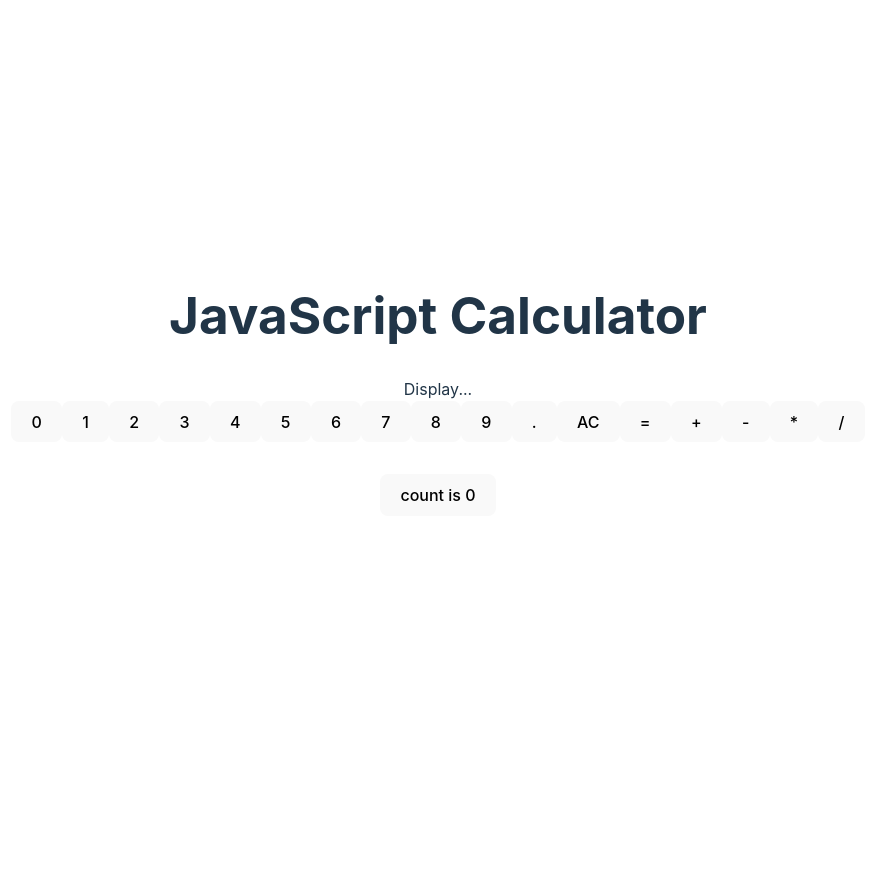
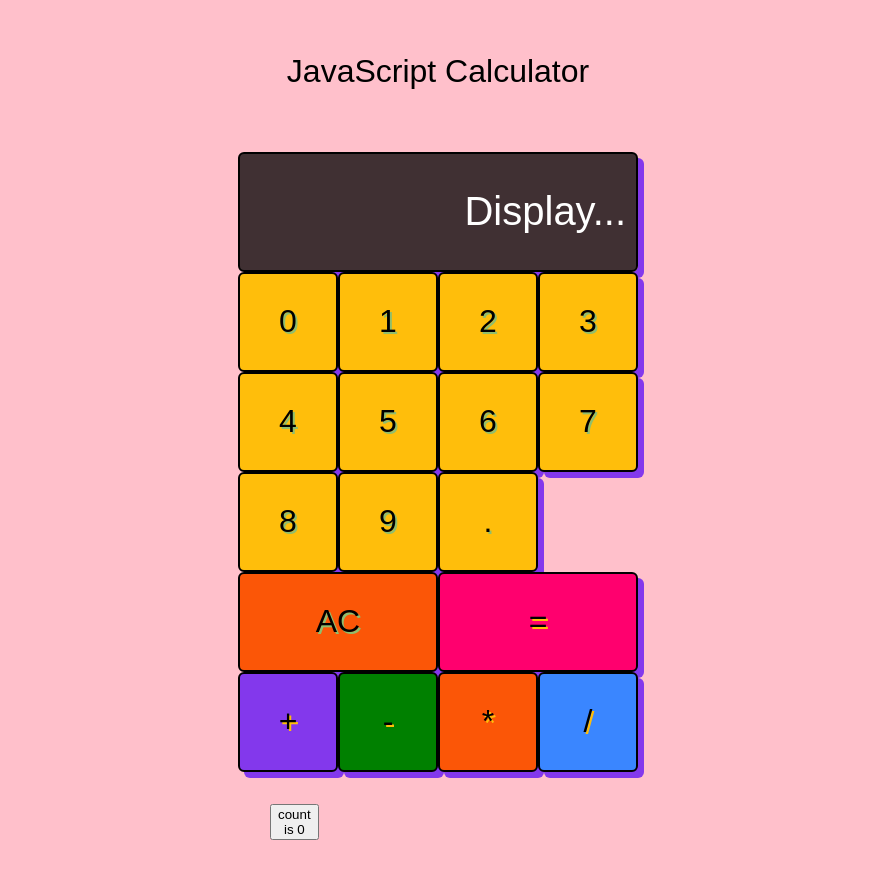
Before and after one commit to JohanCodeForFun/javascript-calculator, a React (Vite) app: page / in a window 1280 px wide. Shown: the top 878 px of the page, without its empty margins (202-1077 px from the left). Before the commit the page ends 800 px from the top, so only its background shows below. Built offline with nearby package versions, Linux system fonts and the light colour scheme.

Commit message:
WIP add styling from previous calc project

```diff
--- a/src/App.tsx
+++ b/src/App.tsx
@@ -1,16 +1,19 @@
-import { useState } from 'react'
-import Display from './components/Display'
-import Digits from './components/Digits'
-import Operations from './components/Operations'
-import './App.css'
+import { useState } from "react";
+import Display from "./components/Display";
+import Digits from "./components/Digits";
+import Operations from "./components/Operations";
+import "./App.css";
 
 function App() {
-  const [count, setCount] = useState(0)
+  const [count, setCount] = useState(0);
+  const [display, setDisplay] = useState(12345);
 
   return (
     <>
       <h1>JavaScript Calculator</h1>
-      <Display />
+      <div className="calculator-body">
+        <div className="calculator-grid">
+          <Display display={display} />
           <Digits />
           <Operations />
           <div className="card">
@@ -18,8 +21,10 @@ function App() {
               count is {count}
             </button>
           </div>
+        </div>
+      </div>
     </>
-  )
+  );
 }
 
-export default App
+export default App;
--- a/src/components/Display.tsx
+++ b/src/components/Display.tsx
@@ -1,7 +1,11 @@
 export default function display() {
   return (
     <>
-      <div id="display">Display...</div>
+      <div id="display" className="output">
+        <div className="current-operand">
+          Display...
+        </div>
+      </div>
     </>
   )
 }
--- a/src/components/Operations.tsx
+++ b/src/components/Operations.tsx
@@ -1,12 +1,12 @@
 export default function Operations() {
   return (
     <>
-      <button id="clear">AC</button>
-      <button id="equals">=</button>
-      <button id="add">+</button>
-      <button id="subtract">-</button>
-      <button id="multiply">*</button>
-      <button id="divide">/</button>
+      <button id="clear" className="btn-ac span-two">AC</button>
+      <button id="equals" className="btn-equal span-two">=</button>
+      <button id="add" className="btn-add">+</button>
+      <button id="subtract" className="btn-sub">-</button>
+      <button id="multiply" className="btn-mul">*</button>
+      <button id="divide" className="btn-div">/</button>
     </>
   )
 }
--- a/src/index.css
+++ b/src/index.css
@@ -1,69 +1,97 @@
 :root {
-  font-family: Inter, system-ui, Avenir, Helvetica, Arial, sans-serif;
-  line-height: 1.5;
-  font-weight: 400;
-
-  color-scheme: light dark;
-  color: rgba(255, 255, 255, 0.87);
-  background-color: #242424;
-
-  font-synthesis: none;
-  text-rendering: optimizeLegibility;
-  -webkit-font-smoothing: antialiased;
-  -moz-osx-font-smoothing: grayscale;
-  -webkit-text-size-adjust: 100%;
+  --main-bg-color: pink;
+  --main-text-color: #000;
+  --main-text-shadow: white;
+  --second-text-shadow: salmon;
+  --text-shadow-color: #3a86ff;
+  --display-bg: #90be6d;
+  --btn-color: #ffbe0b;
+  --btn-add-color: #8338ec;
+  --btn-sub-color: green;
+  --btn-mul-color: #fb5607;
+  --btn-div-color: #3a86ff;
+  --btn-dot-color: #000;
+  --btn-equal-color: #ff006e;
 }
 
-a {
-  font-weight: 500;
-  color: #646cff;
-  text-decoration: inherit;
-}
-a:hover {
-  color: #535bf2;
+*, *::before, *::after {
+  box-sizing: border-box;
+  font-family: sans-serif;
+  font-weight: normal;
 }
 
+
 body {
+  background-color: var(--main-bg-color);
+  color: var(--main-text-color);
+  padding: 0;
   margin: 0;
-  display: flex;
-  place-items: center;
-  min-width: 320px;
-  min-height: 100vh;
 }
 
-h1 {
-  font-size: 3.2em;
-  line-height: 1.1;
+.calculator-grid {
+  display: grid;
+  justify-content: center;
+  align-content: center;
+  min-height: 100vh;
+  grid-template-columns: repeat(4, 100px);
+  grid-template-rows: minmax(120px, auto) repeat(5, 100px);
 }
 
-button {
-  border-radius: 8px;
-  border: 1px solid transparent;
-  padding: 0.6em 1.2em;
-  font-size: 1em;
-  font-weight: 500;
-  font-family: inherit;
-  background-color: #1a1a1a;
+.calculator-grid > button {
   cursor: pointer;
-  transition: border-color 0.25s;
-}
-button:hover {
-  border-color: #646cff;
-}
-button:focus,
-button:focus-visible {
-  outline: 4px auto -webkit-focus-ring-color;
+  font-size: 2rem;
+  outline: none;
+  background-color: var(--btn-color);
+  border: 2px solid var(--main-text-color);
+  text-shadow: 2px 2px var(--display-bg);
+  box-shadow: 6px 6px var(--btn-add-color);
+  border-radius: 6px;
 }
 
-@media (prefers-color-scheme: light) {
-  :root {
-    color: #213547;
-    background-color: #ffffff;
-  }
-  a:hover {
-    color: #747bff;
-  }
-  button {
-    background-color: #f9f9f9;
-  }
+.calculator-grid > .btn-ac {background-color: var(--btn-mul-color);}
+.calculator-grid > .btn-div {background-color: var(--btn-div-color);}
+.calculator-grid > .btn-mul {background-color: var(--btn-mul-color);}
+.calculator-grid > .btn-add {background-color: var(--btn-add-color);}
+.calculator-grid > .btn-sub {background-color: var(--btn-sub-color);}
+.calculator-grid > .btn-equal {background-color: var(--btn-equal-color);}
+
+.calculator-grid > .btn-div,
+.calculator-grid > .btn-mul,
+.calculator-grid > .btn-add,
+.calculator-grid > .btn-sub,
+.calculator-grid > .btn-equal {
+  text-shadow: 2px 2px var(--btn-color);
 }
+
+.calculator-grid > button:hover {
+  background-color: rgba(255, 255, 255, .85);
+}
+
+.span-two {
+  grid-column: span 2;
+}
+
+.output {
+  grid-column: 1 / -1;
+  background-color: rgba(0, 0, 0, .75);
+  box-shadow: 6px 6px var(--btn-add-color);
+  border: 2px solid var(--main-text-color);
+  display: flex;
+  align-items: flex-end;
+  justify-content: space-around;
+  flex-direction: column;
+  padding: 10px;
+  word-wrap: break-word;
+  word-break: break-all;
+  border-radius: 6px;
+}
+
+.output .previous-operand {
+  color: rgba(255, 255, 255, .85);
+  font-size: 1.5rem;
+}
+
+.output .current-operand {
+  color: white;
+  font-size: 2.5rem;
+}
```
Lines whose indentation alone changed are shown as unchanged.
